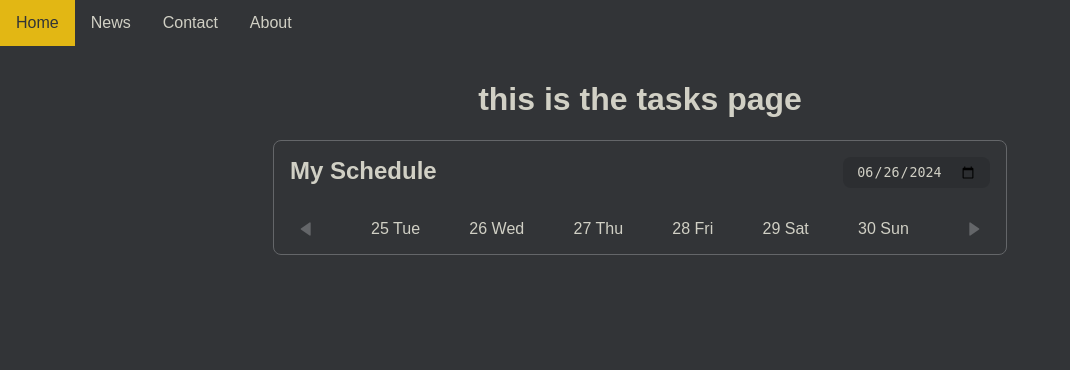
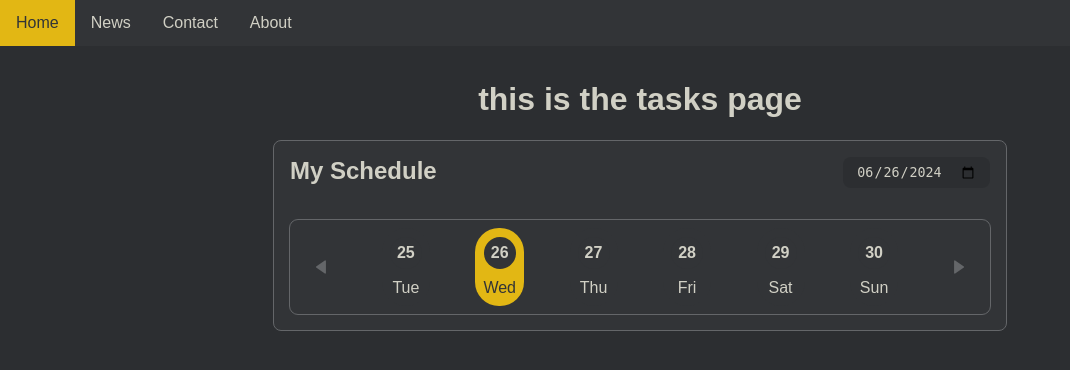
Before and after one commit to b4141/flaskHtmx, a Flask app: page /tasks in a window 1280 px wide. Shown: the top 370 px of the page, without its empty margins (0-1070 px from the left). Run offline with Flask 3, Linux system fonts and the light colour scheme; some libraries are stand-ins or nearby versions.

Commit message:
styling the tasks table day button

```diff
--- a/static/css/main.css
+++ b/static/css/main.css
@@ -7,7 +7,7 @@
 body {
   margin: 0;
   padding: 0;
-  background-color: var(--bg-color);
+  background-color: var(--sub-alt-color);
   color: var(--text-color);
   font-family: sans-serif;
 }
--- a/static/css/tasks.css
+++ b/static/css/tasks.css
@@ -6,6 +6,7 @@
 }
 
 .tasks-table {
+  background-color: var(--bg-color);
   width: 700px;
   border: 1px solid var(--sub-color);
   padding: 1em;
@@ -14,14 +15,13 @@
   gap: 2em;
 }
 
-/* tasks table header ------------------------------------------------*/
+/* tasks table header --------------------------------------------------*/
 .tasks-table-header {
   font-size: var(--title-font-size);
   display: grid;
   grid-template-columns: 1fr 1fr;
   width: 100%;
   color: var(--text-color);
-  // background: orange;
 }
 
 .tasks-table-header-title {
@@ -54,6 +54,9 @@
 .tasks-table-calendar {
   display: grid;
   grid-template-columns: 1fr 20fr 1fr;
+  padding: .5em 1em;
+  border-radius: var(--border-radius-small);
+  outline: 1px solid var(--sub-color);
 }
 
 .tasks-table-calendar-division {
@@ -87,3 +90,54 @@
 .tasks-table-calendar-carousel-button:active {
   color: var(--sub-color);
 }
+
+
+/* tasks table day button ----------------------------------------------*/
+
+.tasks-table-day-button {
+  background-color: var(--bg-color);
+  display: grid;
+  place-items: center;
+  gap: .5em;
+  min-height: 3.9em;
+  min-width: 2em;
+  padding: .5em;
+  border-radius: 24px;
+  cursor: pointer;
+}
+
+.tasks-table-day-button.active {
+  background-color: var(--main-color);
+}
+
+.tasks-table-day-button.active .tasks-table-day-button-day {
+  color: var(--bg-color);
+}
+
+.tasks-table-day-button:hover {
+  background-color: var(--sub-color);
+}
+
+.tasks-table-day-button:hover .tasks-table-day-button-day {
+  color: var(--bg-color);
+}
+
+
+.tasks-table-day-button-number {
+  display: grid;
+  place-items: center;
+  width: 1.5em;
+  height: 1.5em;
+  padding: 4px;
+  border-radius: 100%;
+  background-color: var(--bg-color);
+  color: var(--text-color);
+  font-weight: bold;
+  text-align: center;
+}
+
+.tasks-table-day-button-day {
+  display: grid;
+  place-items: center;
+  color: var(--text-color);
+}
--- a/templates/tasksRoute/tasksTasksTableCalendar.jinja
+++ b/templates/tasksRoute/tasksTasksTableCalendar.jinja
@@ -9,7 +9,7 @@
   {% for week in days %}
     <div division="{{ loop.index }}" id="calendar-division-{{ loop.index }}" class="tasks-table-calendar-division {% if loop.index == selected_week %}active{% endif %}">
         {% for dayNumber, dayName in week %}
-          {{ taskDayButton(dayNumber, dayName) }}
+          {{ taskDayButton(dayNumber, dayName, dayNumber == date[-2:]) }}
         {% endfor %}
       </div>
   {% endfor %}
--- a/templates/tasksRoute/tasksTasksTableDayButton.jinja
+++ b/templates/tasksRoute/tasksTasksTableDayButton.jinja
@@ -1,6 +1,6 @@
-{% macro taskDayButton(dayNumber, dayName) -%}
-  <div>
-    <span> {{ dayNumber }} </span>
-    <span> {{ dayName }} </span>
+{% macro taskDayButton(dayNumber, dayName, active) -%}
+  <div class="tasks-table-day-button {% if active %}active{% endif %}">
+    <div class="tasks-table-day-button-number"> {{ dayNumber }} </div>
+    <div class="tasks-table-day-button-day"> {{ dayName }} </div>
   </div>
 {%- endmacro%}
```
